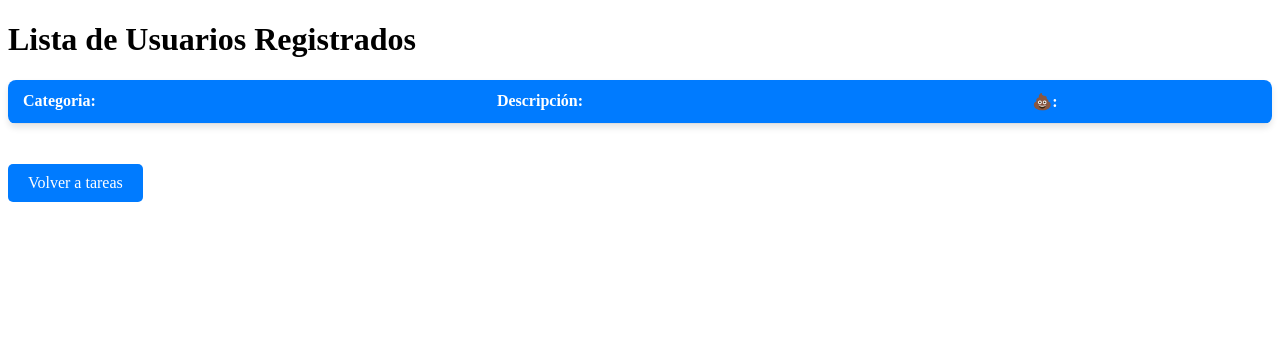
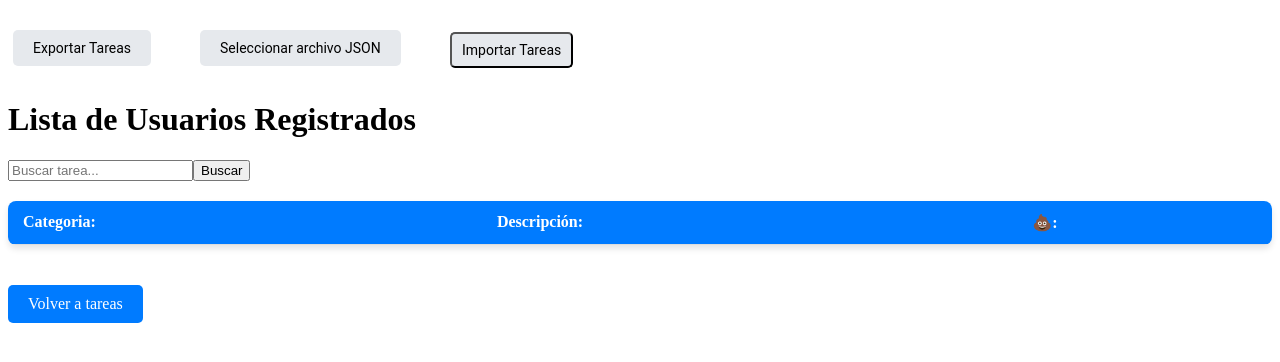
Before and after one commit to luis20009/Proyectos, a Flask app: page /homewor_users in a window 1280 px wide. Shown: the top 362 px of the page. Run offline with Flask 3, Linux system fonts and the light colour scheme; data comes from the database, SQL or seed files in the repository; both versions use the stored data as it was after the commit; lists and menus that the app fills with data are empty.

Commit message:
Se modifica el mini proyecto, para que tenga barra de busque, descarga de documetos e importacion

```diff
--- a/Mini_proyecto/app.py
+++ b/Mini_proyecto/app.py
@@ -1,5 +1,5 @@
-from flask import Flask, render_template, request, redirect, url_for, flash,session
-
+from flask import Flask, render_template, request, redirect, url_for, flash,session, make_response
+import json
 import sqlite3
 import os
 
@@ -238,7 +238,85 @@ def eliminar_users():
         conexion.close()
 
     return redirect(url_for('mostrar_login'))
+@app.route("/buscar_tarea", methods=['GET'])
+def buscar_tarea():
+    usuario_id = session.get('usuario_id')
+    query= request.args.get('query')
+    conexion=conectar()
+    try:
+        cursor = conexion.cursor()
+        cursor.execute("""
+                    SELECT categoria, descripcion
+                    FROM tareas
+                    WHERE usuario_id = ? AND (categoria LIKE ? OR descripcion LIKE ?)
+        """, (usuario_id, f"%{query}%", f"%{query}%"))
+        tareas = cursor.fetchall()
+        print(tareas)
+    finally:
+        conexion.close()
+    return render_template('tareas_full.html', tareas=tareas)
 
+@app.route('/exportar_tareas', methods=['GET'])
+def exportar_tareas():
+    usuario_id = session.get('usuario_id')
+    if not usuario_id:
+        flash("Debes iniciar sesión para realizar esta acción", "error")
+        return redirect(url_for('mostrar_login'))
+
+    # Obtener las tareas del usuario desde la base de datos
+    conexion = conectar()
+    try:
+        cursor = conexion.cursor()
+        cursor.execute("SELECT categoria, descripcion FROM tareas WHERE usuario_id = ?", (usuario_id,))
+        tareas = cursor.fetchall()
+    finally:
+        conexion.close()
+
+    # Convertir las tareas a formato JSON
+    tareas_json = [{"categoria": tarea[0], "descripcion": tarea[1]} for tarea in tareas]
+
+    # Crear una respuesta para descargar el archivo JSON
+    response = make_response(json.dumps(tareas_json, indent=4))
+    response.headers['Content-Type'] = 'application/json'
+    response.headers['Content-Disposition'] = 'attachment; filename=tareas.json'
+    return response
+
+
+@app.route('/importar_tareas', methods=['POST'])
+def importar_tareas():
+    usuario_id = session.get('usuario_id')
+    if not usuario_id:
+        flash("Debes iniciar sesión para realizar esta acción", "error")
+        return redirect(url_for('mostrar_login'))
+
+
+
+    archivo = request.files['archivo']
+
+
+    # Leer el archivo JSON
+    try:
+        tareas = json.load(archivo)
+    except Exception as e:
+        flash("El archivo no tiene un formato válido", "error")
+        return redirect(url_for('mostrar_homework'))
+
+    # Insertar las tareas en la base de datos
+    conexion = conectar()
+    try:
+        cursor = conexion.cursor()
+        for tarea in tareas:
+            categoria = tarea.get('categoria')
+            descripcion = tarea.get('descripcion')
+            if categoria and descripcion:
+                cursor.execute("INSERT INTO tareas (usuario_id, categoria, descripcion) VALUES (?, ?, ?)",
+                               (usuario_id, categoria, descripcion))
+        conexion.commit()
+        flash("Tareas importadas exitosamente", "success")
+    finally:
+        conexion.close()
+
+    return redirect(url_for('mostrar_homework'))
 if __name__ == '__main__':
     app.run(debug=True)
 # Ruta para mostrar los usuarios registrados
--- a/Mini_proyecto/static/estilos.css
+++ b/Mini_proyecto/static/estilos.css
@@ -51,3 +51,89 @@ a {
 a:hover {
     background-color: #0056b3;
 }
+.boton {
+    position: absolute;
+    top: 10px;
+    left: 13px;
+    z-index: 1000;
+    display: inline-block;
+    padding: 10px 20px;
+    background-color: #e6e9ed; /* Color de fondo */
+    color: rgb(0, 0, 0); /* Color del texto */
+    text-decoration: none; /* Elimina el subrayado */
+    border-radius: 5px; /* Bordes redondeados */
+    font-size: 14px;
+    font-family: 'Roboto', sans-serif;
+    text-align: center;
+    cursor: pointer;
+    transition: background-color 0.3s ease;
+
+}
+
+.boton:hover {
+    background-color: #007bff; /* Color al pasar el mouse */
+    color: #ddd;
+}
+/* Estilo del formulario de importación */
+/* Estilo del formulario de importación */
+.form-importar {
+    display: flex;
+    flex-direction: column;
+    align-items: flex-start; /* Alinear los elementos a la izquierda */
+    position: absolute; /* Posicionar el formulario en la esquina */
+    top: 20px; /* Separación desde la parte superior */
+    right: 202px; /* Separación desde la derecha */
+    padding: 10px;
+    border: 1px solid #dddddd00;
+    border-radius: 8px;
+    background-color: #f9f9f900;
+    width: 300px; /* Reducir el ancho */
+}
+
+/* Estilo del label */
+.label-importar {
+    position: absolute;
+    top: 30px;
+    left: 200px;
+    z-index: 1000;
+    display: inline-block;
+    padding: 10px 20px;
+    background-color: #e6e9ed; /* Color de fondo */
+    color: rgb(0, 0, 0); /* Color del texto */
+    text-decoration: none; /* Elimina el subrayado */
+    border-radius: 5px; /* Bordes redondeados */
+    font-size: 14px;
+    font-family: 'Roboto', sans-serif;
+    text-align: center;
+    cursor: pointer;
+    transition: background-color 0.3s ease;
+}
+
+/* Estilo del input de archivo */
+.input-archivo {
+ display: none;;
+
+}
+
+/* Estilo del botón de importar */
+.boton-importar {
+    position: absolute;
+    top: 32px;
+    left: 450px;
+    z-index: 1000;
+    display: inline-block;
+    padding: 8px 10px;
+    background-color: #e6e9ed; /* Color de fondo */
+    color: rgb(0, 0, 0); /* Color del texto */
+    text-decoration: none; /* Elimina el subrayado */
+    border-radius: 5px; /* Bordes redondeados */
+    font-size: 14px;
+    font-family: 'Roboto', sans-serif;
+    text-align: center;
+    cursor: pointer;
+    transition: background-color 0.3s ease;
+}
+
+.boton-importar:hover {
+    background-color: #0056b3;
+}
--- a/Mini_proyecto/templates/tareas_full.html
+++ b/Mini_proyecto/templates/tareas_full.html
@@ -6,8 +6,23 @@
     <link rel="stylesheet" type="text/css" href="{{ url_for('static', filename='estilos.css') }}">
 </head>
 <body>
-    <h1>Lista de Usuarios Registrados</h1>
+   <form action="/importar_tareas" method="POST" enctype="multipart/form-data" class="form-importa">
+    <label for="archivo" class="label-importar">Seleccionar archivo JSON</label>
+    <input type="file" id="archivo" name="archivo" class="input-archivo" accept=".json" required>
+    <button type="submit" class="boton-importar">Importar Tareas</button>
+
+</form>
+<a href="/exportar_tareas" class="boton">Exportar Tareas</a>
+
+<br><br><br><br>
     <table>
+        <h1>Lista de Usuarios Registrados</h1>
+        <form action="/buscar_tarea" method="GET">
+            <input type="text" name="query" placeholder="Buscar tarea..." required>
+             <button type="submit">Buscar</button>
+
+         </form>
+         <br>
         <thead>
             <tr>
                 <th>Categoria:</th>
```
Also changed, not shown: Mini_proyecto/templates/inicio.html (+8 -0 lines), Mini_proyecto/usuarios.db.
